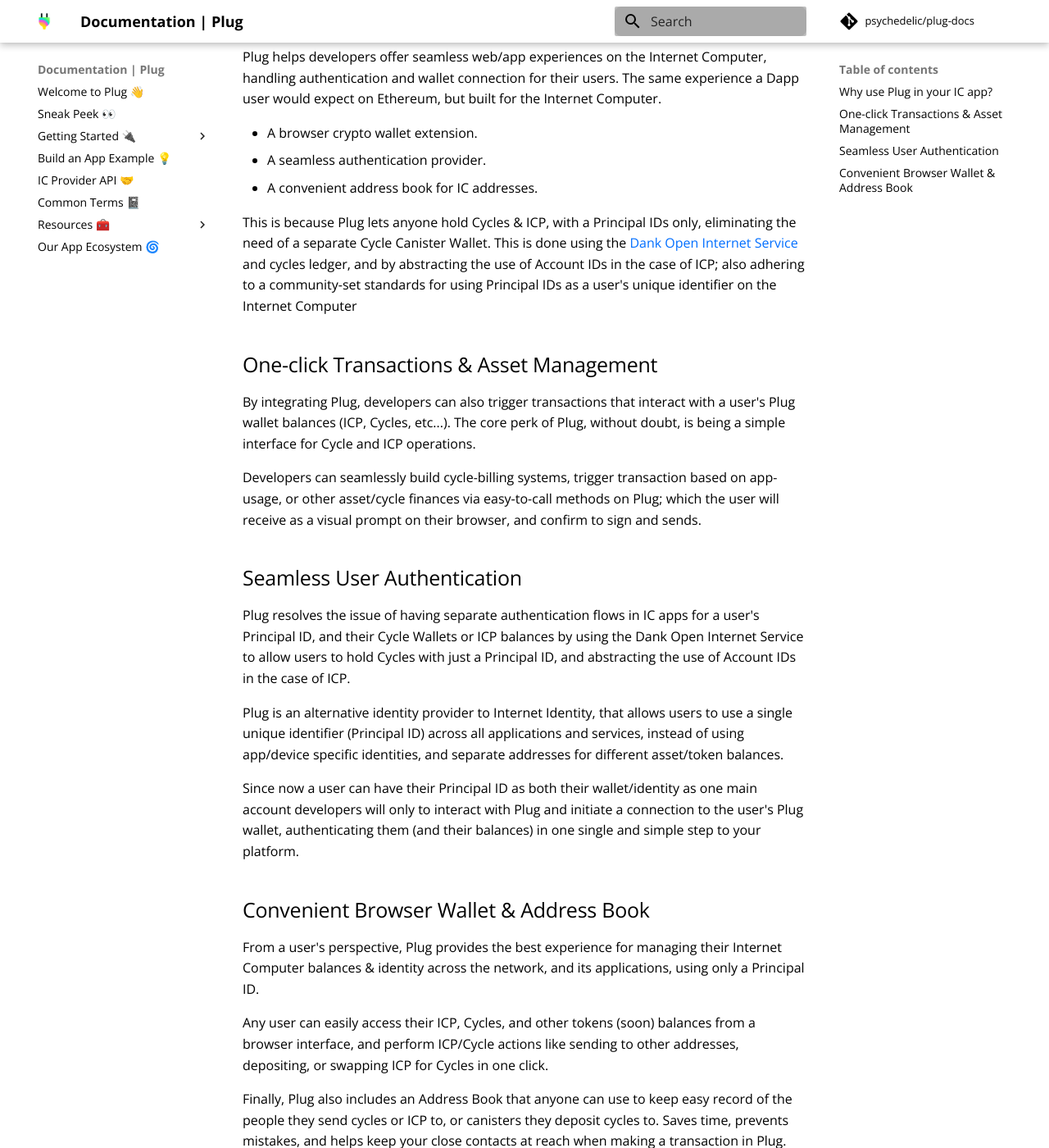
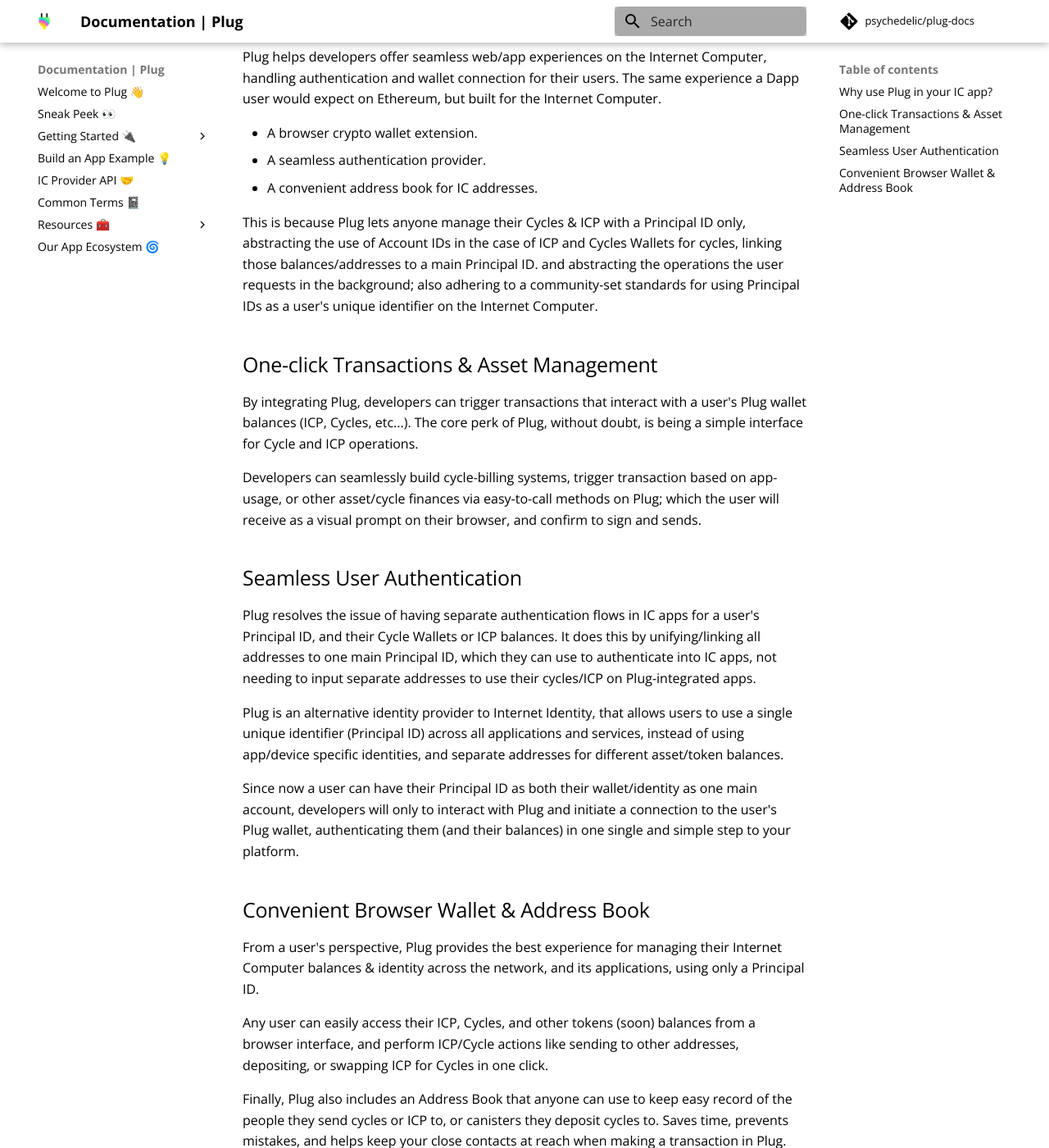
Before and after one commit to Psychedelic/plug-docs, an MkDocs documentation site: the page built from docs/index.md, in a window 1280 px wide and 1400 px high, scrolled down 766 px. Shown: the whole window at 82% size. Built offline with MkDocs 1.6.1 and Material for MkDocs 9.7.7, drawn with Linux system fonts in a browser that asks for light colours; comment, search, counter and statistics services are not loaded.

Commit message:
Update index.md

```diff
--- a/docs/index.md
+++ b/docs/index.md
@@ -21,20 +21,20 @@
 - A seamless authentication provider.
 - A convenient address book for IC addresses.
 
-This is because Plug lets anyone hold Cycles & ICP, with a  Principal IDs only, eliminating the need of a separate Cycle Canister Wallet. This is done using the [Dank Open Internet Service](https://dank.ooo/) and cycles ledger, and by abstracting the use of Account IDs in the case of ICP; also adhering to a community-set standards for using Principal IDs as a user's unique identifier on the Internet Computer
+This is because Plug lets anyone manage their Cycles & ICP with a Principal ID only, abstracting the use of Account IDs in the case of ICP and Cycles Wallets for cycles, linking those balances/addresses to a main Principal ID. and abstracting the operations the user requests in the background; also adhering to a community-set standards for using Principal IDs as a user's unique identifier on the Internet Computer.
 
 ## One-click Transactions & Asset Management
 
-By integrating Plug, developers can also trigger transactions that interact with a user's Plug wallet balances (ICP, Cycles, etc...). The core perk of Plug, without doubt, is being a simple interface for Cycle and ICP operations.
+By integrating Plug, developers can trigger transactions that interact with a user's Plug wallet balances (ICP, Cycles, etc...). The core perk of Plug, without doubt, is being a simple interface for Cycle and ICP operations.
 
 Developers can seamlessly build cycle-billing systems, trigger transaction based on app-usage, or other asset/cycle finances via easy-to-call methods on Plug; which the user will receive as a visual prompt on their browser, and confirm to sign and sends.
 
 ## Seamless User Authentication
-Plug resolves the issue of having separate authentication flows in IC apps for a user's Principal ID, and their Cycle Wallets or ICP balances by using the Dank Open Internet Service to allow users to hold Cycles with just a Principal ID, and abstracting the use of Account IDs in the case of ICP.
+Plug resolves the issue of having separate authentication flows in IC apps for a user's Principal ID, and their Cycle Wallets or ICP balances. It does this by unifying/linking all addresses to one main Principal ID, which they can use to authenticate into IC apps, not needing to input separate addresses to use their cycles/ICP on Plug-integrated apps.
 
 Plug is an alternative identity provider to Internet Identity, that allows users to use a single unique identifier (Principal ID) across all applications and services, instead of using app/device specific identities, and separate addresses for different asset/token balances.
 
-Since now a user can have their Principal ID as both their wallet/identity as one main account developers will only to interact with Plug and initiate a connection to the user's Plug wallet, authenticating them (and their balances) in one single and simple step to your platform.
+Since now a user can have their Principal ID as both their wallet/identity as one main account, developers will only to interact with Plug and initiate a connection to the user's Plug wallet, authenticating them (and their balances) in one single and simple step to your platform.
 
 ## Convenient Browser Wallet & Address Book
 From a user's perspective, Plug provides the best experience for managing their Internet Computer balances & identity across the network, and its applications, using only a Principal ID.
```
